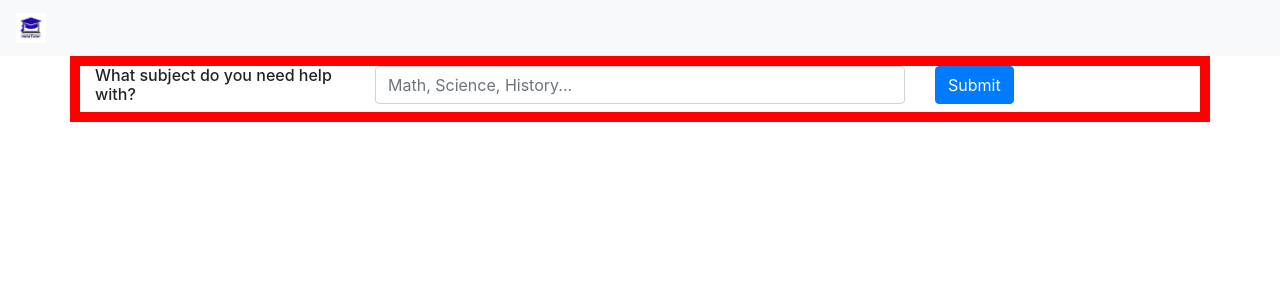
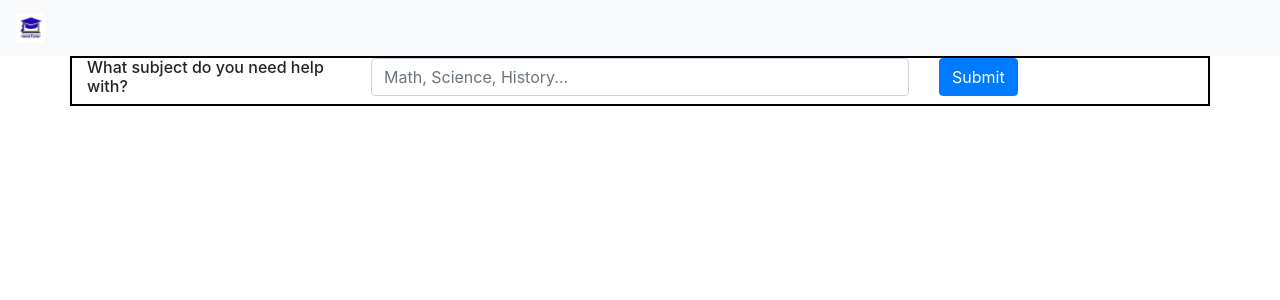
Before and after one commit to BonnieAcuna/InstaTutor, a React (Create React App) app in the folder client/: page / in a window 1280 px wide. Shown: the top 300 px of the page. Built offline with nearby package versions, Linux system fonts and the light colour scheme.

Commit message:
local changes

```diff
--- a/client/src/components/Grid/index.js
+++ b/client/src/components/Grid/index.js
@@ -4,8 +4,8 @@ export function Container({className, fluid, children}) {
     return <div className={` container${fluid ?  "-fluid" : ""}  ${className}`}>{children}</div>
 }
 
-export function Row({ fluid, children}) {
-    return <div className={` row${fluid ? "-fluid" : ""} `}>{children}</div>
+export function Row({ className, fluid, children}) {
+    return <div className={` row${fluid ? "-fluid" : ""} ${className}`}>{children}</div>
 }
 
 export function Col({ size, children}) {
--- a/client/src/components/Search/search.js
+++ b/client/src/components/Search/search.js
@@ -6,7 +6,7 @@ function Search(query){
     return (
         <Container className="searchContainer">
             <Row>
-                <Col size="md-3">
+                <Col className="text-center" size="md-3">
                     <h6>What subject do you need help with?</h6>
                 </Col>
                 <Col size="md-6">
--- a/client/src/components/Search/searchContainer.css
+++ b/client/src/components/Search/searchContainer.css
@@ -1,3 +1,4 @@
 .searchContainer {
-    border: red solid 10px;
+    padding: 10 10 10 10;
+    border: black solid 2px;
 }
```
